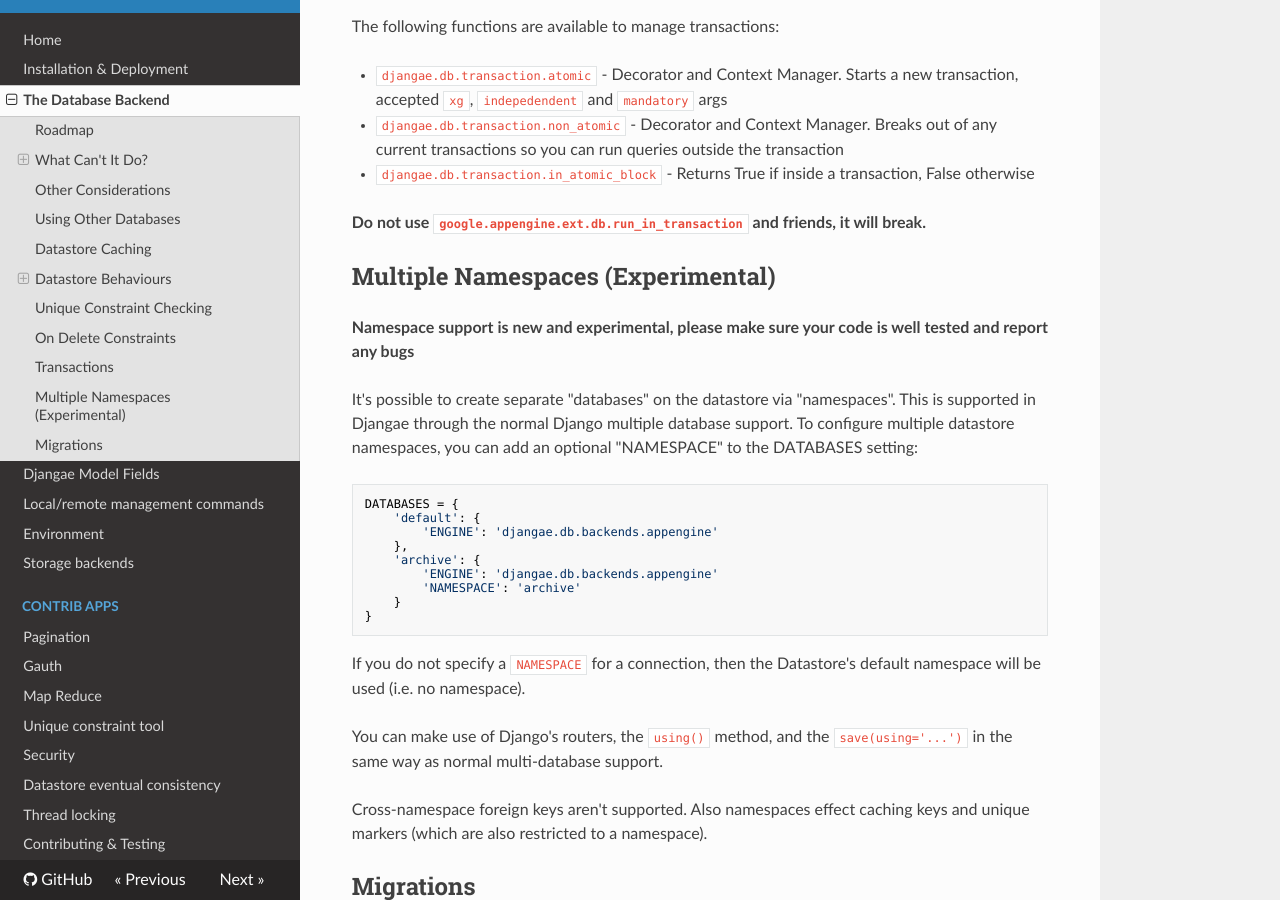
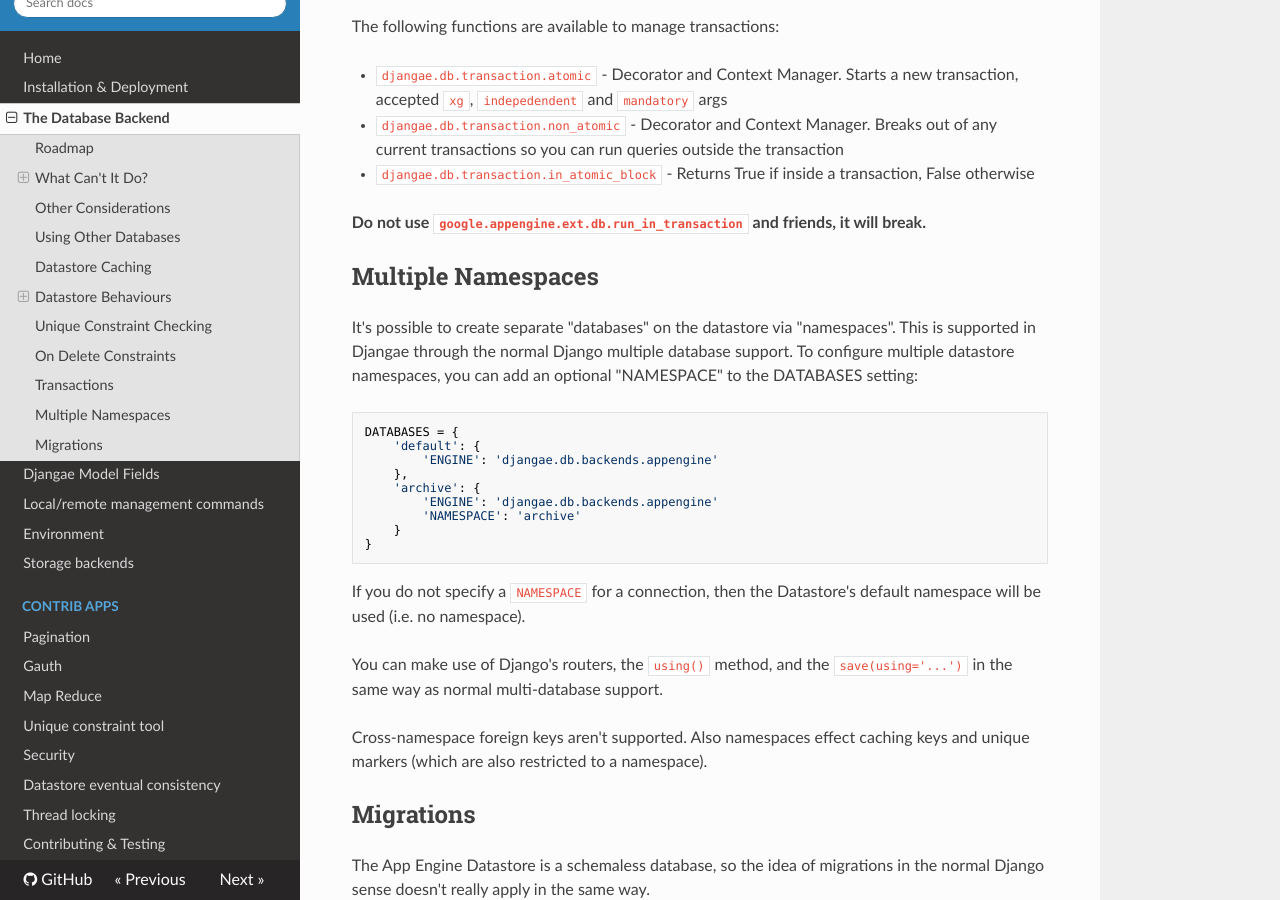
Before and after one commit to wittfabian/djangae, an MkDocs documentation site: the page built from docs/db_backend.md, in a window 1280 px wide and 900 px high, scrolled down 7483 px. Built offline with MkDocs 1.6.1, drawn with Linux system fonts in a browser that asks for light colours; nearby versions of some CDN libraries; old or Windows-style settings are respelled for this version of MkDocs.

Commit message:
Remove "experimental" warning about namespaces.
This has now been used on several projects.

```diff
--- a/docs/db_backend.md
+++ b/docs/db_backend.md
@@ -244,9 +244,8 @@
 
 
 
-## Multiple Namespaces (Experimental)
+## Multiple Namespaces
 
-**Namespace support is new and experimental, please make sure your code is well tested and report any bugs**
 
 It's possible to create separate "databases" on the datastore via "namespaces". This is supported in Djangae through the normal Django
 multiple database support. To configure multiple datastore namespaces, you can add an optional "NAMESPACE" to the DATABASES setting:
```
